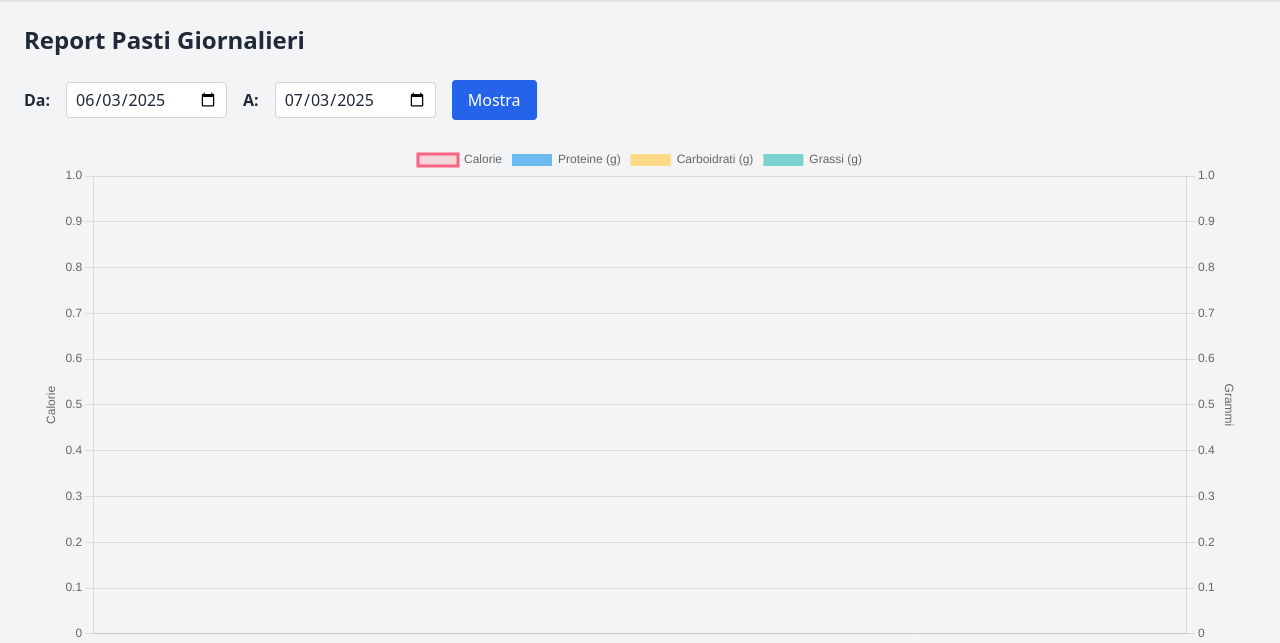
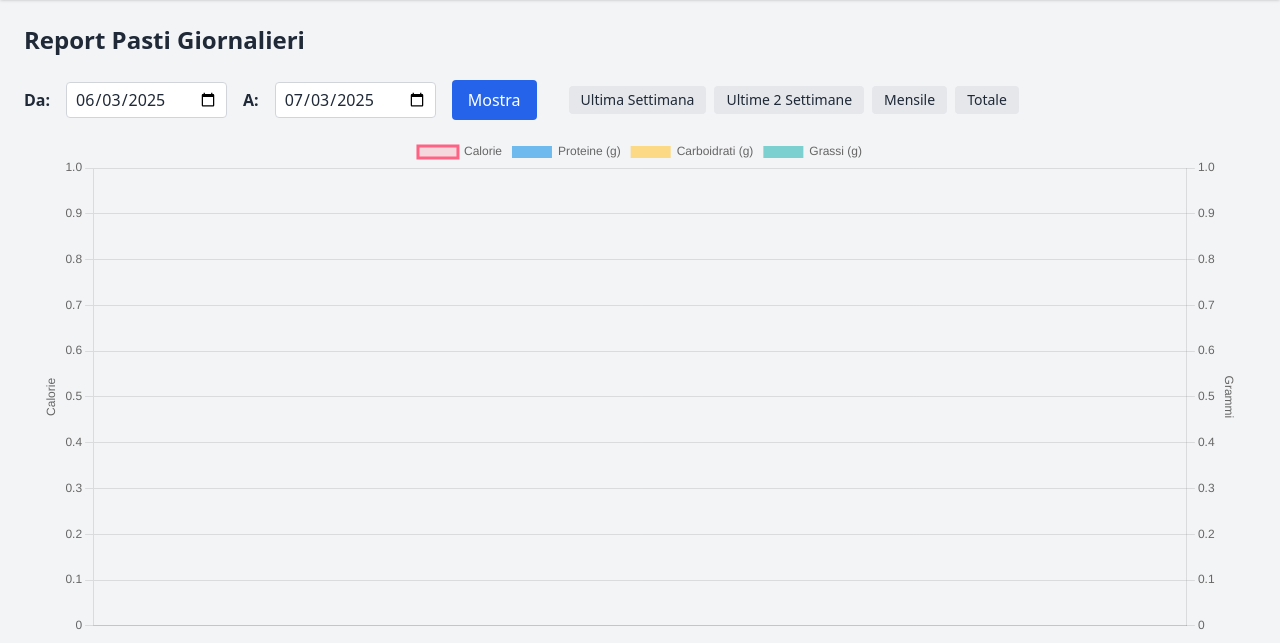
Before and after one commit to myfiorentina/FitTracker, a Flask app: page /report_pasti in a window 1280 px wide. Shown: the part 60-703 px from the top of the page. Run offline with Flask 3, Linux system fonts and the light colour scheme; the visitor is signed in with stand-in values (Sample User, id 1); some libraries are stand-ins or nearby versions.

Commit message:
Aggiunta tasti report

```diff
--- a/app.py
+++ b/app.py
@@ -636,7 +636,9 @@
         carboidrati=carboidrati,
         grassi=grassi,
         start_date=start_date.strftime("%Y-%m-%d"),
-        end_date=end_date.strftime("%Y-%m-%d")
+        end_date=end_date.strftime("%Y-%m-%d"),
+        oggi=oggi,
+        timedelta=timedelta
     )
 
 @app.route("/report_pesate", methods=["GET", "POST"])
@@ -690,7 +692,9 @@
                            labels=labels,
                            pesate_data=pesate_data,
                            start_date=start_date,
-                           end_date=end_date)
+                           end_date=end_date,
+                           oggi=oggi,
+                           timedelta=timedelta)
 
 
 @app.route("/analisi_pasti", methods=["GET"])
--- a/templates/report_pasti.html
+++ b/templates/report_pasti.html
@@ -3,7 +3,7 @@
 <h2 class="text-2xl font-semibold mb-6">Report Pasti Giornalieri</h2>
 
 <!-- Form per selezione intervallo date -->
-<form method="get" action="{{ url_for('report_pasti') }}" class="mb-6 flex flex-wrap items-center gap-4">
+<form method="get" action="{{ url_for('report_pasti') }}" class="mb-4 flex flex-wrap items-center gap-4">
   <label for="start_date" class="font-semibold">Da:</label>
   <input type="date" id="start_date" name="start_date" value="{{ start_date }}" required
          class="border border-gray-300 rounded px-2 py-1">
@@ -16,6 +16,18 @@
           class="bg-blue-600 text-white px-4 py-2 rounded hover:bg-blue-700 transition">
     Mostra
   </button>
+
+  <!-- Pulsanti scelta rapida -->
+  <div class="flex flex-wrap gap-2 ml-4">
+    <a href="{{ url_for('report_pasti', start_date=(oggi - timedelta(days=7)).isoformat(), end_date=oggi.isoformat()) }}"
+       class="px-3 py-1 bg-gray-200 rounded hover:bg-gray-300 text-sm">Ultima Settimana</a>
+    <a href="{{ url_for('report_pasti', start_date=(oggi - timedelta(days=14)).isoformat(), end_date=oggi.isoformat()) }}"
+       class="px-3 py-1 bg-gray-200 rounded hover:bg-gray-300 text-sm">Ultime 2 Settimane</a>
+    <a href="{{ url_for('report_pasti', start_date=(oggi - timedelta(days=30)).isoformat(), end_date=oggi.isoformat()) }}"
+       class="px-3 py-1 bg-gray-200 rounded hover:bg-gray-300 text-sm">Mensile</a>
+    <a href="{{ url_for('report_pasti', start_date='2000-01-01', end_date=oggi.isoformat()) }}"
+       class="px-3 py-1 bg-gray-200 rounded hover:bg-gray-300 text-sm">Totale</a>
+  </div>
 </form>
 
 <!-- Contenitore grafico full width -->
```
Also changed, not shown: templates/report_pesate.html (+18 -19 lines).
